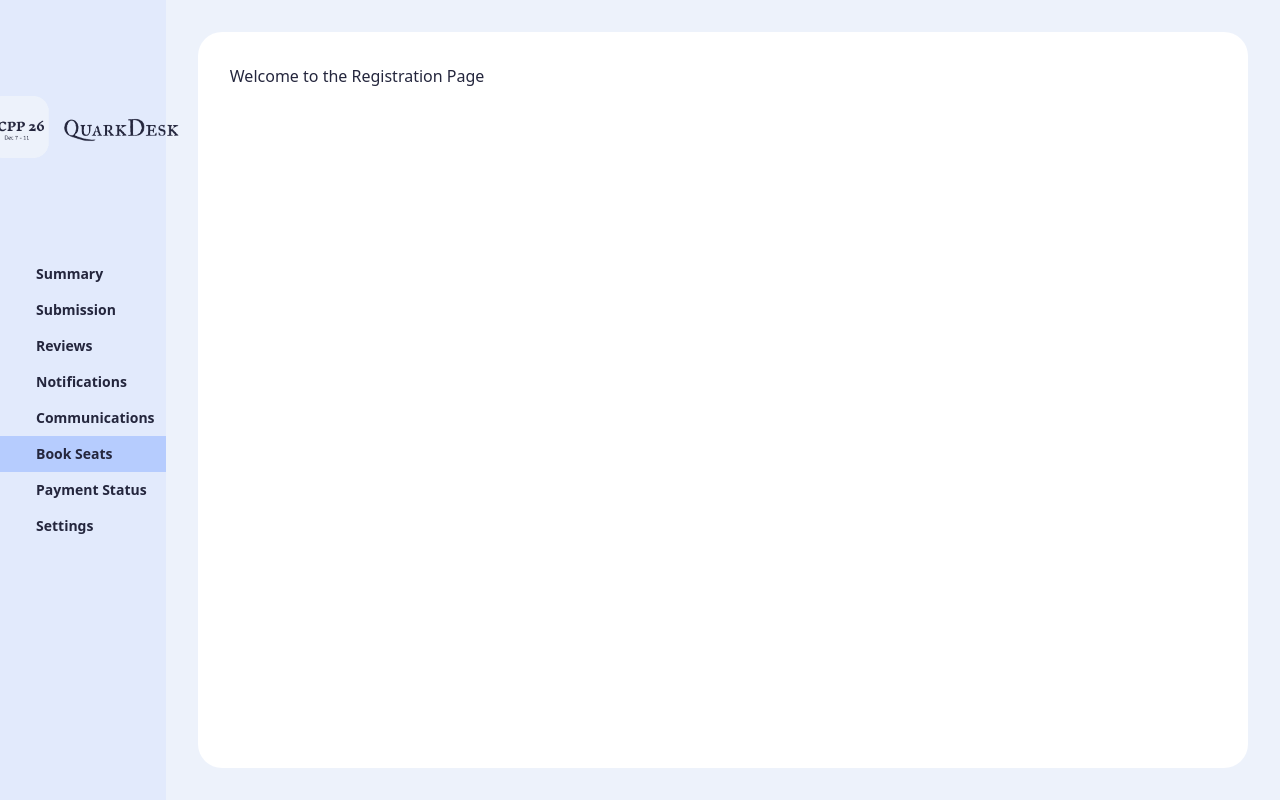
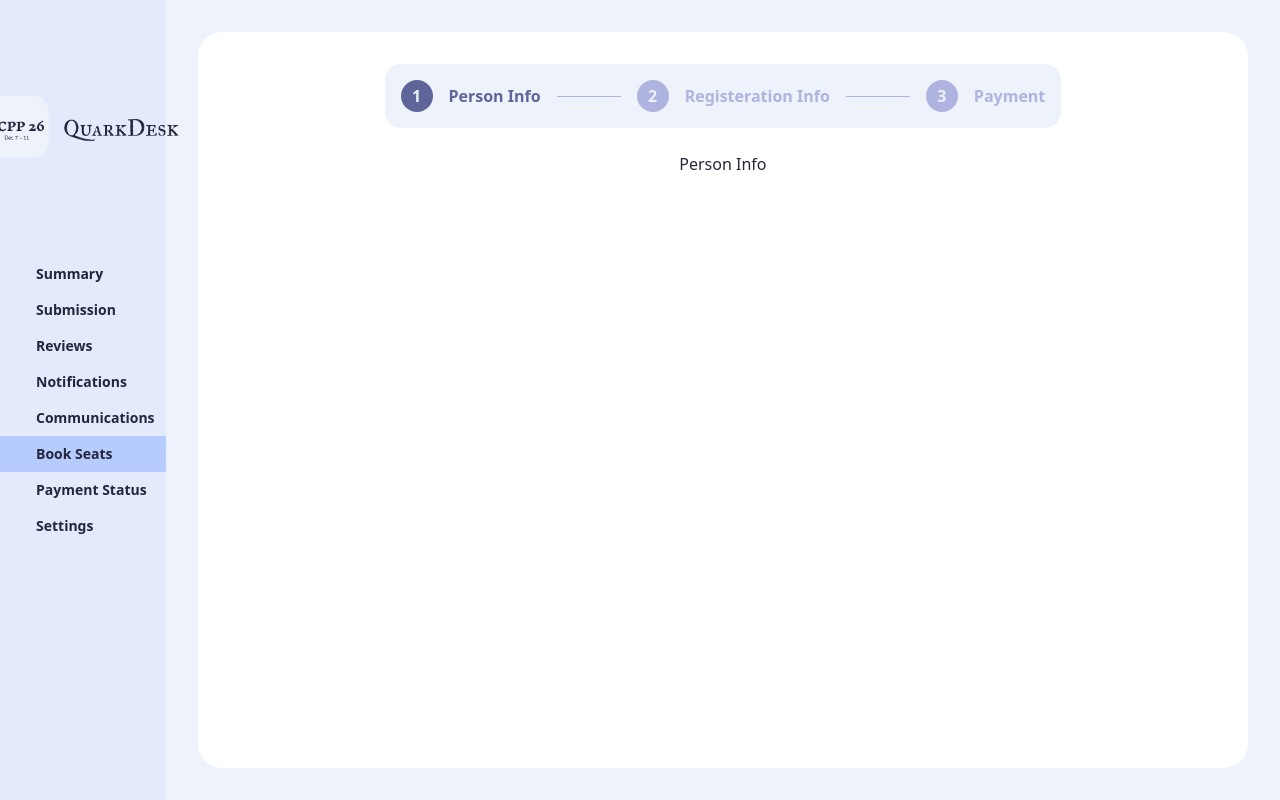
Before and after one commit to mohamedhassanmn/conference-dashboard, a Nuxt app: page /registration in a window 1280 px wide. Built offline with nearby package versions, Linux system fonts and the light colour scheme.

Commit message:
create notifications page and add routes to communications and registrations page

```diff
--- a/app/pages/registration.vue
+++ b/app/pages/registration.vue
@@ -1,5 +1,24 @@
+<script setup lang="ts">
+import Stepper from '~/components/molecules/stepper.vue'
+const activeStep = ref(1);
+const steps = [
+    { stepCount: 1, stepName: 'Person Info' },
+    { stepCount: 2, stepName: 'Registeration Info' },
+    { stepCount: 3, stepName: 'Payment' },
+];
+</script>
+
 <template>
-    <div>
-        Welcome to the Registration Page
+    <Stepper :steps="steps" :activeStep="activeStep" @change-step="activeStep = $event" />
+    <div class="min-w-160 w-1/3 mx-auto">
+        <template v-if="activeStep == 1">
+            <div class="text-center mt-6">Person Info</div>
+        </template>
+        <template v-else-if="activeStep == 2">
+            <div class="text-center mt-6">Registration Info</div>
+        </template>
+        <template v-else-if="activeStep == 3">
+            <div class="text-center mt-6">Payment</div>
+        </template>
     </div>
 </template>
```
Also changed, not shown: app/components/atoms/notifications-list-item.vue (line endings or trailing spaces), app/components/atoms/tab-item.vue (line endings or trailing spaces), app/components/molecules/tab.vue (line endings or trailing spaces), app/components/organisms/notifications-list/index.vue (line endings or trailing spaces), app/pages/communications.vue (line endings or trailing spaces).
